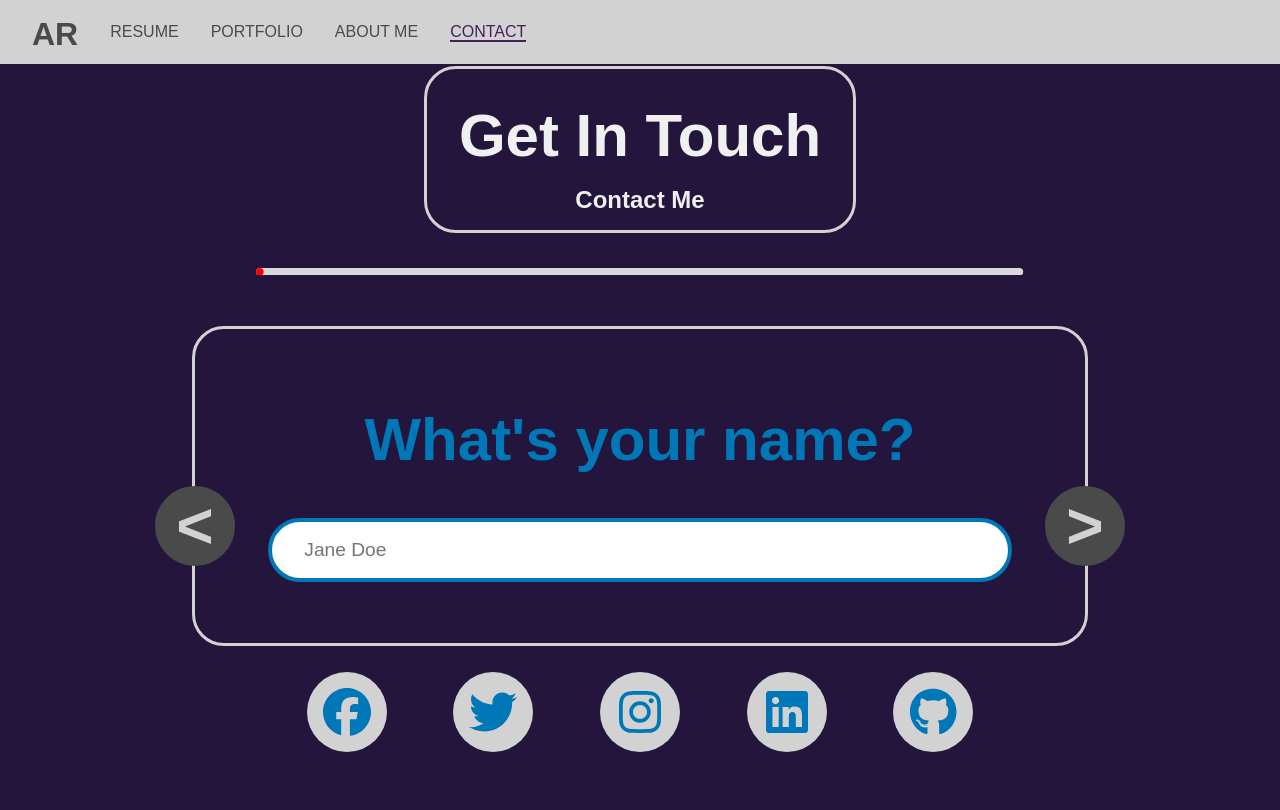
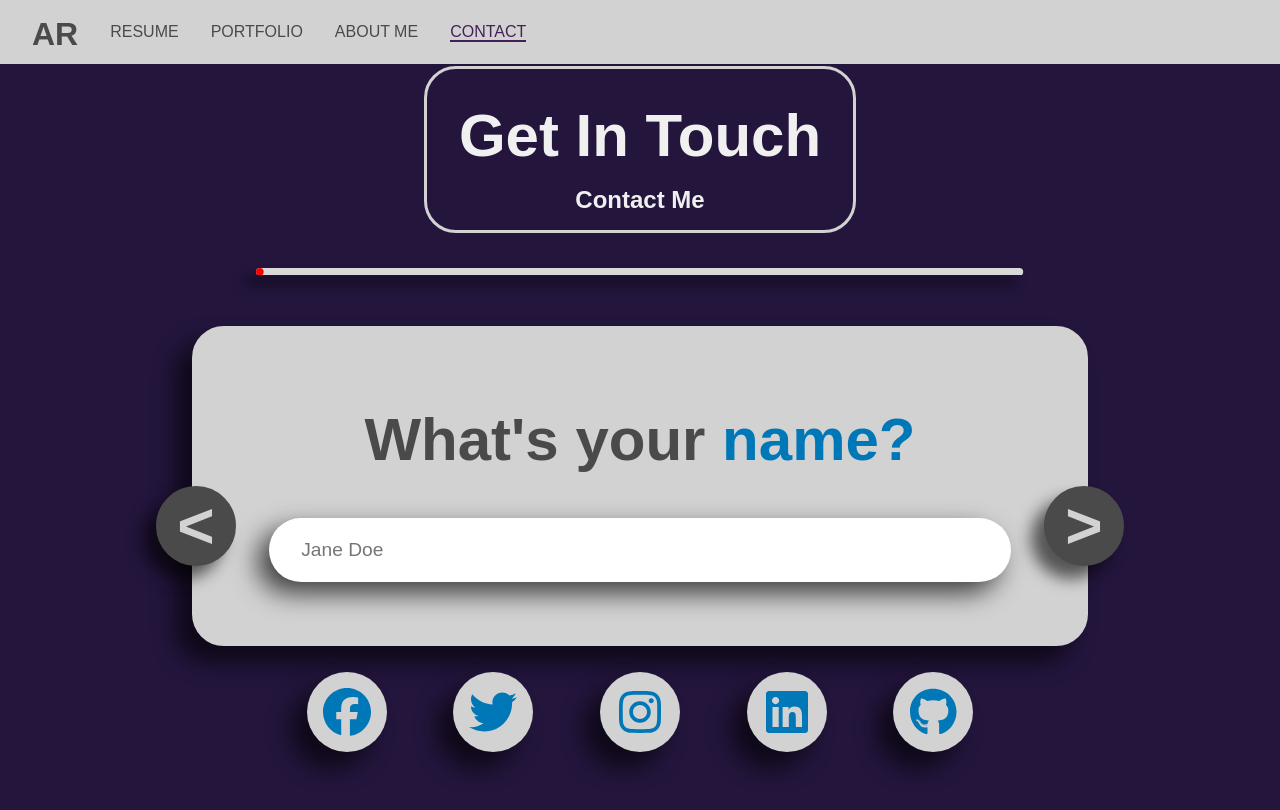
Before and after one commit to arichards912/personalwebsite, a React (Create React App) app: page /contact in a window 1280 px wide. Shown: the top 810 px of the page. Built offline with nearby package versions, Linux system fonts and the light colour scheme.

Commit message:
Formatted keyword text on contact pane

```diff
--- a/src/components/ContactContainer/ContactContainer.js
+++ b/src/components/ContactContainer/ContactContainer.js
@@ -8,25 +8,29 @@ function ContactContainer({ onProgressChange = () => {} }) {
   const panels = [
     {
       type: "text",
-      title: "What's your name?",
+      title: "What's your",
+      keyword: "name",
       placeholder: "Jane Doe",
       regex: "^.{1,50}$",
     },
     {
       type: "email",
-      title: "What's your email?",
+      title: "What's your",
+      keyword: "email",
       placeholder: "janeDoe@snailmail.com",
       regex: "^[a-zA-Z0-9._%+-]+@[a-zA-Z0-9.-]+\\.[a-zA-Z]{2,}$",
     },
     {
       type: "text",
-      title: "What's your message?",
+      title: "What's your",
+      keyword: "message",
       placeholder: "message",
       regex: "^.{1,200}$",
     },
     {
       type: "submit",
-      title: "Ready to submit?",
+      title: "",
+      keyword: "Submit",
     },
   ];
 
--- a/src/components/ContactContainer/ContactPane.css
+++ b/src/components/ContactContainer/ContactPane.css
@@ -13,8 +13,11 @@
 
 
 .panel-title {
+    color: var(--primary-color);
+}
+
+.keyword-text {
     color: var(--accent-color);
-    align-self: sta;
 }
 
 .contact-input {
@@ -22,8 +25,9 @@
     font-size: 1.2rem;
     width: 90%;
     border-radius: 2rem;
-    border: solid 4px var(--accent-color);
+    border: none 4px var(--accent-color);
     padding: 0.5rem 2rem;
+    box-shadow: -0.7rem 0.7rem 1.6rem rgba(0, 0, 0, 0.7);
 }
 
 .progress-button {
@@ -34,13 +38,14 @@
     height: 5rem;
     width: 5rem;
     background-color: var(--accent-color);
+    border: solid 2px var(--accent-color);
     color: var(--light-color);
     border-radius: 50%;
     font-size: 4rem;
     font-weight: bold;
     cursor: pointer;
     z-index: 3;
-    border: solid 2px var(--primary-color);
+    box-shadow: -0.8rem 0.8rem 1rem rgba(0, 0, 0, 0.6);
 }
 
 
@@ -59,18 +64,16 @@
 }
 
 
-
-
-
-
-
 .progress-button:hover {
     background-color: var(--secondary-light-color);
+    border: solid 2px var(--secondary-light-color);
+
     color: var(--accent-color);
   }
 
 .progress-button:disabled {
     background-color: var(--primary-color);
     color: var(--secondary-light-color);
+    border: solid 2px var(--primary-color);
     cursor: default;
 }
--- a/src/components/ContactContainer/ContactPane.js
+++ b/src/components/ContactContainer/ContactPane.js
@@ -1,7 +1,7 @@
 import React, { useState } from "react";
 import "./ContactPane.css";
 
-function ContactPane({ index, type, title, placeholder, regex = "", onNext, onPrev, onSubmit }) {
+function ContactPane({ index, type, title, keyword, placeholder, regex = "", onNext, onPrev, onSubmit }) {
   const [inputValue, setInputValue] = useState("");
   const [isValid, setIsValid] = useState(false);
 
@@ -32,7 +32,7 @@ function ContactPane({ index, type, title, placeholder, regex = "", onNext, onPr
       <div className="input-content">
 
 
-        <h1 className="panel-title">{title}</h1>
+        <h1 className="panel-title">{title} <span className="keyword-text">{keyword}?</span></h1>
 
         {type !== "submit" && (
           <input
--- a/src/pages/ContactPage/ContactPage.css
+++ b/src/pages/ContactPage/ContactPage.css
@@ -32,6 +32,10 @@
   margin: 1rem 0;
 }
 
+.rc-progress-line {
+  box-shadow: -0.6rem 0.6rem 0.7rem rgba(0, 0, 0, 0.5);
+}
+
 .contact-content-container {
   display: flex;
   justify-content: center;
@@ -51,7 +55,9 @@
   gap: 2rem;
   padding: 2rem;
   margin: 1rem 15%;
-  border: 3px solid var(--secondary-light-color);
+  border: 4px solid var(--secondary-light-color);
+  background-color: var(--secondary-light-color);
+  box-shadow: -1rem 1rem 1.4rem rgba(0, 0, 0, 0.6);
   border-radius: 2rem;
 }
 
@@ -83,6 +89,7 @@
   height: 5rem;
   border-radius: 50%;
   transition: color 0.4s;
+  box-shadow: -1rem 1rem 1.4rem rgba(0, 0, 0, 0.6);
 }
 
 .social-icon:hover {
```
